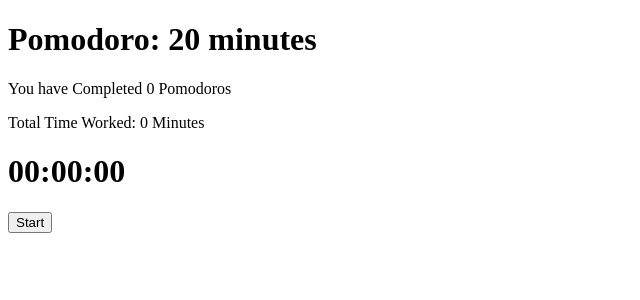
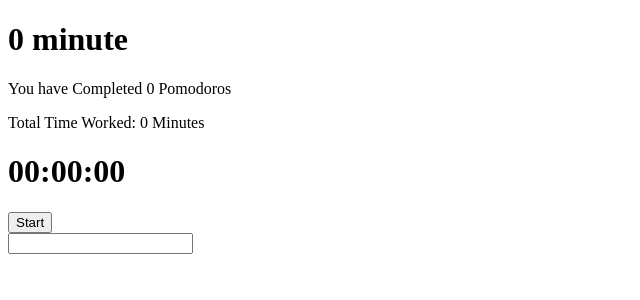
Before and after one commit to echosit/pomodoro-timer, a React (Create React App) app: page / in a window 1280 px wide. Shown: the top 300 px of the page, without its empty margins (0-640 px from the left). Built offline with nearby package versions, Linux system fonts and the light colour scheme.

Commit message:
connect input component value to pomodoro value in timer component

```diff
--- a/src/App.js
+++ b/src/App.js
@@ -1,11 +1,9 @@
-// import { Input } from "./components/Input";
-import Timer from "./components/Timer";
+import { Input } from "./components/Input";
 
 function App() {
   return (
     <div>
-     {/* <Input /> */}
-      <Timer />
+      <Input />
     </div>
   );
 }
--- a/src/components/Input.js
+++ b/src/components/Input.js
@@ -1,4 +1,5 @@
-/* import React from 'react';
+import React from 'react';
+import Timer from './Timer';
 
 export class Input extends React.Component {
   constructor(props) {
@@ -16,10 +17,9 @@
   render() {
     return (
       <div>
-        <h1>{this.state.userInput} { this.state.userInput < 1 && '0' } minute{ this.state.userInput > 1 && 's' } </h1>
+        <Timer pomodoro={this.state.userInput}/> {/* Set props.pomodoro to input value */}
         <input type="number" onChange={this.handleUserInput} value={this.state.userInput} />
       </div>
     );
   }
 }
-*/
--- a/src/components/Timer.js
+++ b/src/components/Timer.js
@@ -1,6 +1,6 @@
 import React, { useState, useEffect } from 'react';
 
-export default function Timer() {
+export default function Timer(props) {
   const [seconds, setSeconds] = useState(0);
   const [minutes, setMinutes] = useState(0);
   const [hours, setHours] = useState(0);
@@ -45,7 +45,7 @@
   }
 
   //Pomodoro Time Interval
-  let pomodoro = 20;
+  let pomodoro = props.pomodoro; //set the value of pomodoro from input component
   if (minutes === pomodoro) {
     setMinutes(0); //sets minutes
     setStart(false); //stops timer
@@ -53,9 +53,11 @@
     setPomodoroTracker(pomodoroTracker => pomodoroTracker + 1); //add 1 to pomodoroTracker
   }
 
+  console.log(props.pomodoro);
+
   return (
     <div>
-      <h1>Pomodoro: {pomodoro} minutes</h1>
+      <h1>{pomodoro} { pomodoro < 1 && '0' } minute{ pomodoro > 1 && 's' }</h1>
       <p>You have Completed {pomodoroTracker} Pomodoros</p>
       <p>Total Time Worked: {focusTime} Minutes</p>
       <h1>{ hours < 10 && '0' }{hours}:{ minutes < 10 && '0' }{minutes}:{ seconds < 10 && '0' }{seconds}</h1>
```
